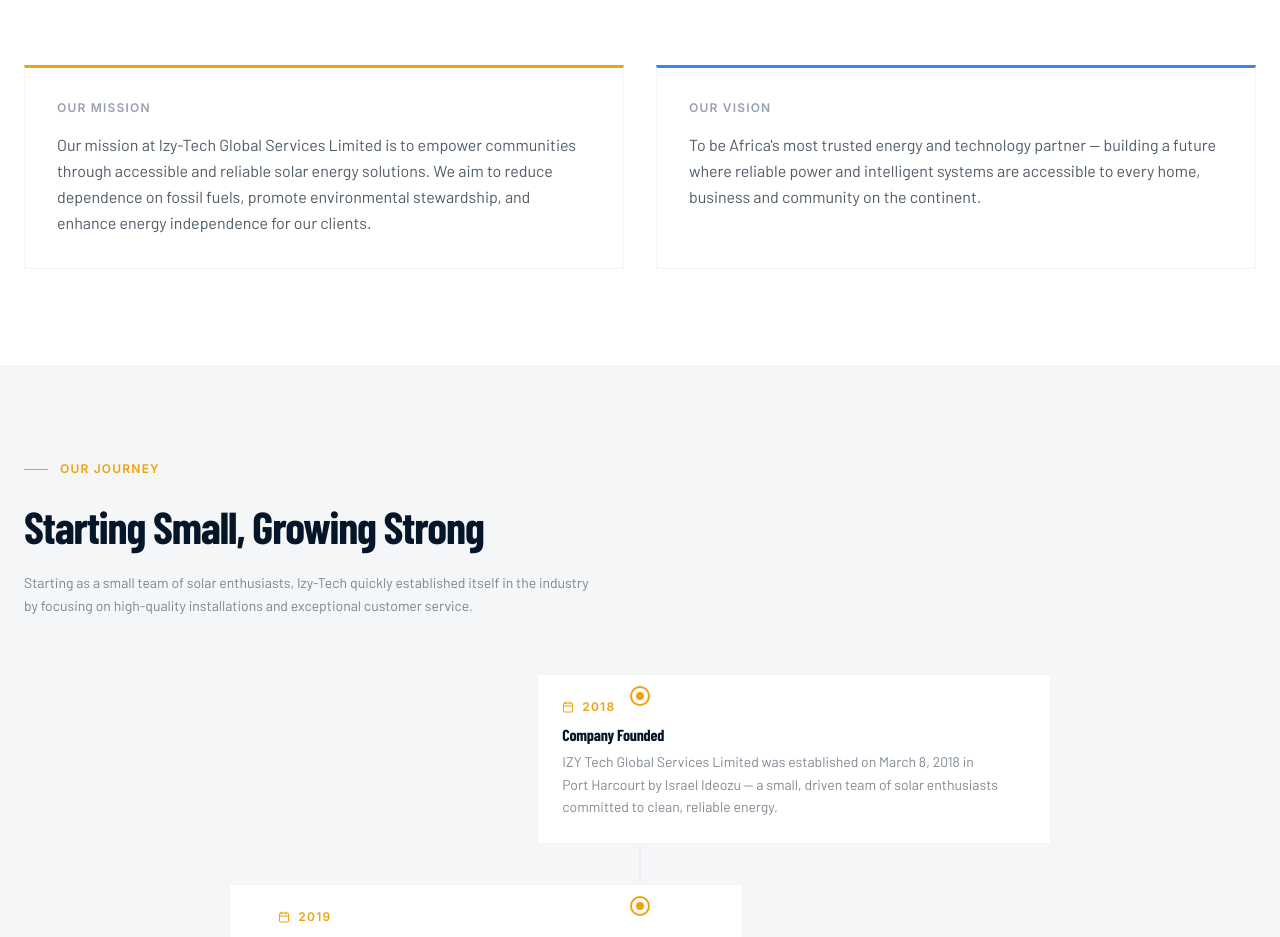
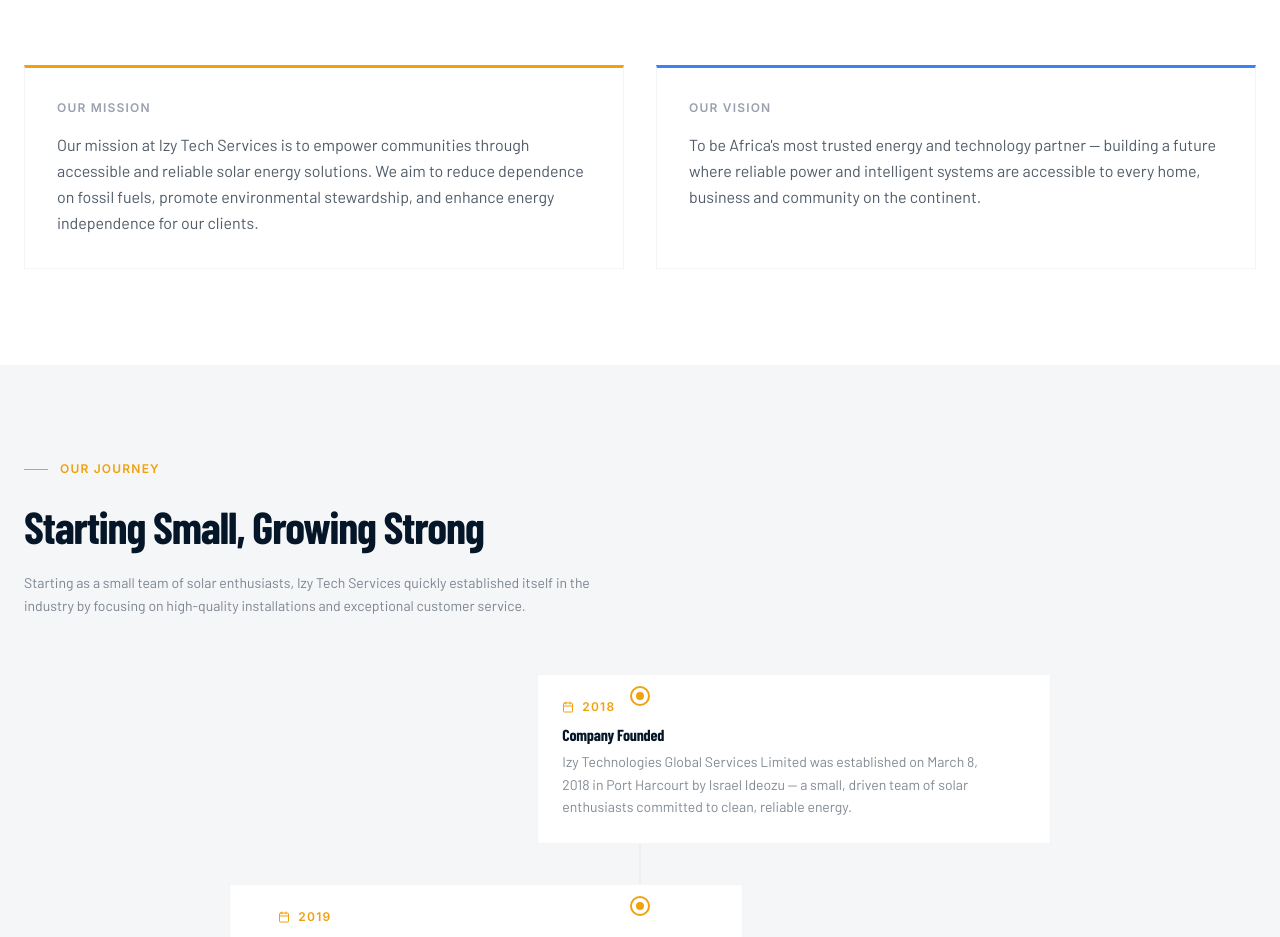
Before and after one commit to tkprodesign/izytechglobalserviceslimited.com, a React (Vite) app in the folder frontend/: page /about in a window 1280 px wide. Shown: the part 1560-2497 px from the top of the page. Built offline with nearby package versions, Linux system fonts and the light colour scheme; no server answers; a web font is replaced by a local one.

Commit message:
dgfghjkl;'

```diff
--- a/frontend/src/app/components/InverterCalculator.tsx
+++ b/frontend/src/app/components/InverterCalculator.tsx
@@ -251,7 +251,7 @@ export function InverterCalculator({ open, onOpenChange }: InverterCalculatorPro
 
         <div className="flex items-center gap-3 border-t border-[#dfe7ee] bg-white px-5 py-4 text-xs leading-relaxed text-[#60758a] sm:px-8">
           <SunMedium size={16} className="shrink-0 text-[#F0A20E]" />
-          <p>Need a precise quote? <a href="#contact" onClick={() => onOpenChange(false)} className="font-bold text-[#298054] underline decoration-[#298054]/35 underline-offset-2 hover:text-[#1f6b46]">Talk to an IZY energy specialist.</a></p>
+          <p>Need a precise quote? <a href="#contact" onClick={() => onOpenChange(false)} className="font-bold text-[#298054] underline decoration-[#298054]/35 underline-offset-2 hover:text-[#1f6b46]">Talk to an Izy Tech Services energy specialist.</a></p>
         </div>
       </DialogContent>
     </Dialog>
--- a/frontend/src/app/pages/AboutPage.tsx
+++ b/frontend/src/app/pages/AboutPage.tsx
@@ -15,7 +15,7 @@ const milestones = [
   {
     year: "2018",
     title: "Company Founded",
-    detail: "IZY Tech Global Services Limited was established on March 8, 2018 in Port Harcourt by Israel Ideozu — a small, driven team of solar enthusiasts committed to clean, reliable energy.",
+    detail: "Izy Technologies Global Services Limited was established on March 8, 2018 in Port Harcourt by Israel Ideozu — a small, driven team of solar enthusiasts committed to clean, reliable energy.",
   },
   {
     year: "2019",
@@ -48,7 +48,7 @@ const achievements = [
   {
     icon: Users,
     title: "Extensive Client Base",
-    detail: "Izy-Tech has successfully completed thousands of solar installations, serving a diverse range of clients from homeowners to large enterprises across Nigeria.",
+    detail: "Izy Tech Services has successfully completed thousands of solar installations, serving a diverse range of clients from homeowners to large enterprises across Nigeria.",
   },
   {
     icon: Leaf,
@@ -117,7 +117,7 @@ export function AboutPage() {
               className="text-white mb-6"
               style={{ fontFamily: "var(--font-display)", fontSize: "clamp(2.4rem, 5.5vw, 4.5rem)", fontWeight: 800, letterSpacing: "-0.03em", lineHeight: 1.05 }}
             >
-              About IZY Tech<br />Global Services
+              About Izy Tech Services<br />Global Services Limited
             </h1>
             <p className="text-white/50 max-w-lg text-base leading-relaxed mb-8" style={{ fontFamily: "var(--font-body)" }}>
               Illuminating the future of solar energy. Established March 8, 2018 — powering homes, businesses and industries across Nigeria.
@@ -171,7 +171,7 @@ export function AboutPage() {
               A Leader in Sustainable Energy Solutions
             </h2>
             <p className="text-white/55 leading-relaxed mb-6" style={{ fontFamily: "var(--font-body)", fontSize: "1rem" }}>
-              Since its inception in 2018, Izy-Tech Global Services Limited has emerged as a leader in the solar energy sector, dedicated to providing innovative and sustainable energy solutions. With a strong commitment to excellence and customer satisfaction, Izy-Tech has been transforming the way individuals and businesses harness solar power for a cleaner and more sustainable future.
+              Since its inception in 2018, Izy Technologies Global Services Limited has emerged as a leader in the solar energy sector, dedicated to providing innovative and sustainable energy solutions. With a strong commitment to excellence and customer satisfaction, Izy Tech Services has been transforming the way individuals and businesses harness solar power for a cleaner and more sustainable future.
             </p>
             <p className="text-white/40 leading-relaxed" style={{ fontFamily: "var(--font-body)", fontSize: "0.95rem" }}>
               Founded by Israel Ideozu in Port Harcourt, Rivers State, we have grown from a small team of enthusiasts into Nigeria's trusted partner for solar energy, CCTV, smart home automation, and industrial electrical solutions.
@@ -240,7 +240,7 @@ export function AboutPage() {
             {[
               {
                 label: "Our Mission",
-                text: "Our mission at Izy-Tech Global Services Limited is to empower communities through accessible and reliable solar energy solutions. We aim to reduce dependence on fossil fuels, promote environmental stewardship, and enhance energy independence for our clients.",
+                text: "Our mission at Izy Tech Services is to empower communities through accessible and reliable solar energy solutions. We aim to reduce dependence on fossil fuels, promote environmental stewardship, and enhance energy independence for our clients.",
                 accent: "#F0A20E",
               },
               {
@@ -295,7 +295,7 @@ export function AboutPage() {
               Starting Small, Growing Strong
             </h2>
             <p className="text-[#041627]/50 mt-3 max-w-xl text-sm leading-relaxed" style={{ fontFamily: "var(--font-body)" }}>
-              Starting as a small team of solar enthusiasts, Izy-Tech quickly established itself in the industry by focusing on high-quality installations and exceptional customer service.
+              Starting as a small team of solar enthusiasts, Izy Tech Services quickly established itself in the industry by focusing on high-quality installations and exceptional customer service.
             </p>
           </motion.div>
 
@@ -418,7 +418,7 @@ export function AboutPage() {
               A Greener, Brighter Future for All
             </h2>
             <p className="text-white/55 leading-relaxed mb-6" style={{ fontFamily: "var(--font-body)", fontSize: "1rem" }}>
-              As we look to the future, Izy-Tech Global Services Limited remains committed to innovation and excellence. We are dedicated to researching and developing new technologies that will make solar energy even more efficient and accessible.
+              As we look to the future, Izy Technologies Global Services Limited remains committed to innovation and excellence. We are dedicated to researching and developing new technologies that will make solar energy even more efficient and accessible.
             </p>
             <p className="text-white/40 leading-relaxed mb-10" style={{ fontFamily: "var(--font-body)", fontSize: "0.95rem" }}>
               Our focus on sustainability and customer satisfaction will continue to drive our efforts as we work toward a greener, brighter future for all. Join us in making a positive impact on our planet.
--- a/frontend/src/app/pages/StorePage.tsx
+++ b/frontend/src/app/pages/StorePage.tsx
@@ -194,7 +194,7 @@ export function StorePage() {
                 className="text-xs font-semibold tracking-widest uppercase"
                 style={{ fontFamily: "var(--font-ui)", color: "#F0A20E" }}
               >
-                IZY Store
+                Izy Tech Services Store
               </span>
             </div>
             <h1
@@ -210,7 +210,7 @@ export function StorePage() {
               Energy & Tech Products
             </h1>
             <p className="text-white/45 max-w-xl text-base leading-relaxed" style={{ fontFamily: "var(--font-body)" }}>
-              Quality-guaranteed solar panels, inverters, batteries, CCTV kits and smart home devices — sourced, tested and backed by IZY's engineers.
+              Quality-guaranteed solar panels, inverters, batteries, CCTV kits and smart home devices — sourced, tested and backed by Izy Tech Services engineers.
             </p>
           </motion.div>
         </div>
@@ -318,7 +318,7 @@ export function StorePage() {
               {
                 icon: Shield,
                 title: "After-Sales Support",
-                body: "2-year workmanship warranty on all IZY installations. Emergency support available 24/7.",
+                body: "2-year workmanship warranty on all Izy Tech Services installations. Emergency support available 24/7.",
               },
             ].map(({ icon: Icon, title, body }, i) => (
               <motion.div
--- a/frontend/src/app/sections/About.tsx
+++ b/frontend/src/app/sections/About.tsx
@@ -130,7 +130,7 @@ export function About() {
             </h2>
             <div className="space-y-4 text-[#64748b] leading-relaxed text-[0.95rem]" style={{ fontFamily: "var(--font-body)" }}>
               <p>
-                Since our inception in 2018, <span className="whitespace-nowrap">IZY Technologies</span> Global Services Limited has emerged as a leader in the solar energy sector, dedicated to providing innovative and sustainable energy solutions across Nigeria.
+                Since our inception in 2018, <span className="whitespace-nowrap">Izy Technologies Global Services Limited</span> has emerged as a leader in the solar energy sector, dedicated to providing innovative and sustainable energy solutions across Nigeria.
               </p>
               <p>
                 With a strong commitment to excellence and customer satisfaction, we have grown from a small team of solar enthusiasts into a comprehensive energy and technology company — transforming the way individuals and businesses harness solar power for a cleaner, more sustainable future.
@@ -183,7 +183,7 @@ export function About() {
               >
                 <img
                   src="/site-images/about-team.jpg"
-                  alt="IZY Technologies team on site"
+                  alt="Izy Tech Services team on site"
                   className="w-full h-full object-cover"
                   style={{ objectPosition: "center 35%" }}
                 />
@@ -404,7 +404,7 @@ export function About() {
             <div className="flex items-center gap-3 mb-4">
               <div className="w-6 h-px" style={{ background: "#F0A20E" }} />
               <span className="text-xs font-semibold tracking-widest uppercase" style={{ fontFamily: "var(--font-ui)", color: "#F0A20E" }}>
-                Why Choose IZY
+                Why Choose Izy Tech Services
               </span>
             </div>
             <h2
@@ -417,7 +417,7 @@ export function About() {
                 letterSpacing: "-0.025em",
               }}
             >
-              The <span className="whitespace-nowrap">IZY Technologies</span> Advantage
+              The <span className="whitespace-nowrap">Izy Tech Services</span> Advantage
             </h2>
           </div>
           <div className="grid sm:grid-cols-2 lg:grid-cols-4 gap-5">
--- a/frontend/src/app/sections/Footer.tsx
+++ b/frontend/src/app/sections/Footer.tsx
@@ -110,7 +110,7 @@ export function Footer() {
         {/* Brand */}
         <div className="lg:col-span-1">
           <div className="flex items-center gap-2.5 mb-5">
-            <img src={logoIcon} alt="IZY" className="h-9 w-auto" />
+            <img src={logoIcon} alt="Izy Tech Services" className="h-9 w-auto" />
             <div style={{ fontFamily: "var(--font-ui)" }}>
               <div className="whitespace-nowrap text-white font-bold text-sm leading-tight tracking-wide">IZY TECHNOLOGIES</div>
               <div className="text-white/30 text-[9px] tracking-[0.18em] uppercase leading-tight">Global Services Limited</div>
@@ -207,7 +207,7 @@ export function Footer() {
       {/* Bottom bar */}
       <div className="border-t border-white/5 px-6 py-5 max-w-7xl mx-auto flex flex-col sm:flex-row items-center justify-between gap-3">
         <p className="text-white/20 text-xs" style={{ fontFamily: "var(--font-ui)" }}>
-          © {new Date().getFullYear()} <span className="whitespace-nowrap">Izy Technologies</span> Global Services Limited. All rights reserved.
+          © {new Date().getFullYear()} <span className="whitespace-nowrap">Izy Technologies Global Services Limited</span>. All rights reserved.
         </p>
         <p className="text-white/20 text-xs" style={{ fontFamily: "var(--font-ui)" }}>
           Powering Nigeria, One Project at a Time.
--- a/frontend/src/app/sections/Hero.tsx
+++ b/frontend/src/app/sections/Hero.tsx
@@ -20,7 +20,7 @@ const slides = [
     eyebrow: "Nigeria's Premier Energy Solutions Provider",
     titleLines: [["Power", "the", "Future,"], ["Future-Ready", "Solutions,", "Today"]],
     accent: "Today",
-    description: "From solar energy systems to smart homes and industrial wiring — IZY Technologies delivers cutting-edge solutions across Nigeria and beyond.",
+    description: "From solar energy systems to smart homes and industrial wiring — Izy Tech Services delivers cutting-edge solutions across Nigeria and beyond.",
     primaryLabel: "START A PROJECT ENQUIRY",
     secondaryLabel: "OUR SERVICES",
     secondaryHref: "#services",
@@ -29,10 +29,10 @@ const slides = [
   },
   {
     id: "finance",
-    eyebrow: "IZY × ALTPower BY THE ALTERNATIVE BANK",
+    eyebrow: "IZY TECH SERVICES × ALTPOWER BY THE ALTERNATIVE BANK",
     titleLines: [["Pay", "Small", "Small."], ["Power", "Big."]],
     accent: "Big.",
-    description: "Our partnership gives eligible IZY customers a smarter way to fund approved power projects: apply through AltPower for deferred-payment financing, then repay in manageable instalments.",
+    description: "Our partnership gives eligible Izy Tech Services customers a smarter way to fund approved power projects: apply through AltPower for deferred-payment financing, then repay in manageable instalments.",
     primaryLabel: "CALCULATE YOUR INVERTER NEEDS",
     secondaryLabel: "START YOUR APPLICATION",
     secondaryHref: "#contact",
@@ -121,7 +121,7 @@ export function Hero() {
       ref={ref}
       id="home"
       aria-roledescription="carousel"
-      aria-label="IZY Technologies featured messages"
+      aria-label="Izy Tech Services featured messages"
       className="relative min-h-screen flex flex-col overflow-hidden"
       onFocus={event => {
         if (event.currentTarget === event.target || !event.currentTarget.contains(event.relatedTarget as Node | null)) {
@@ -230,7 +230,7 @@ export function Hero() {
                     alt<span className="text-white">power</span>
                   </span>
                   <span className="text-white/35">×</span>
-                  <span className="text-xs font-bold tracking-[0.15em] text-white/85" style={{ fontFamily: "var(--font-ui)" }}>IZY</span>
+                  <span className="text-xs font-bold tracking-[0.12em] text-white/85" style={{ fontFamily: "var(--font-ui)" }}>Izy Tech Services</span>
                   <span className="hidden text-[10px] uppercase tracking-wider text-white/45 sm:inline">Powering access</span>
                 </div>
               )}
--- a/frontend/src/app/sections/Navbar.tsx
+++ b/frontend/src/app/sections/Navbar.tsx
@@ -178,7 +178,7 @@ export function Navbar() {
       <div className="max-w-7xl mx-auto px-6 flex items-center justify-between h-20">
         {/* Logo */}
         <Link to="/" onClick={() => window.scrollTo({ top: 0, behavior: "smooth" })} className="flex-shrink-0 flex items-center gap-2.5">
-          <img src={logoIcon} alt="IZY" className="h-9 w-auto" />
+          <img src={logoIcon} alt="Izy Tech Services" className="h-9 w-auto" />
           <div style={{ fontFamily: "var(--font-ui)" }}>
             <div className={`whitespace-nowrap font-bold text-sm leading-tight tracking-wide ${isTransparent ? "text-white" : "text-[#041627]"}`}>
               IZY TECHNOLOGIES
--- a/frontend/src/app/sections/Store.tsx
+++ b/frontend/src/app/sections/Store.tsx
@@ -55,7 +55,7 @@ export function Store() {
                 className="text-xs font-semibold tracking-widest uppercase"
                 style={{ fontFamily: "var(--font-ui)", color: "#F0A20E" }}
               >
-                IZY Store
+                Izy Tech Services Store
               </span>
             </div>
             <h2
@@ -76,7 +76,7 @@ export function Store() {
               className="text-[#64748b] text-sm leading-relaxed max-w-xs"
               style={{ fontFamily: "var(--font-body)" }}
             >
-              Quality-tested solar, inverters, CCTV, smart home and electrical products — backed by IZY's engineers.
+              Quality-tested solar, inverters, CCTV, smart home and electrical products — backed by Izy Tech Services engineers.
             </p>
             <Link
               to="/store"
```
Also changed, not shown: 1 other file (tests, documents, lock files or other folders).
